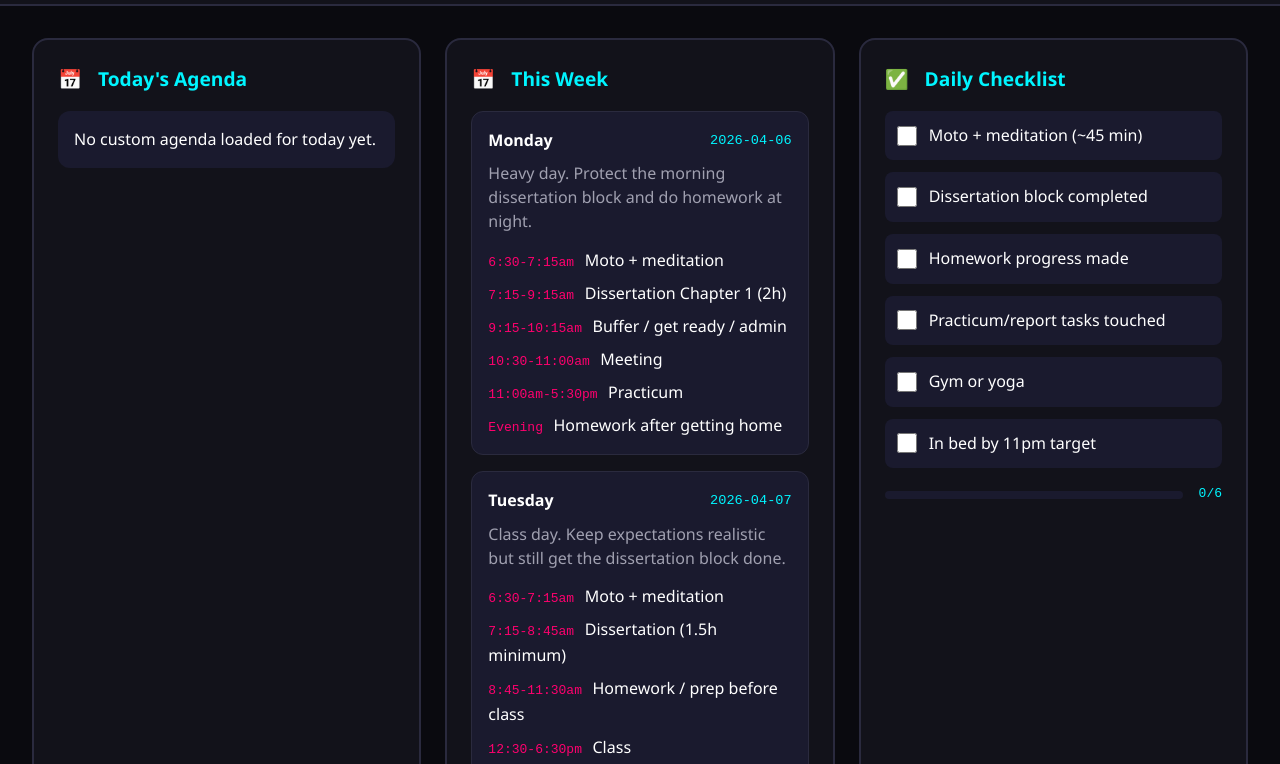
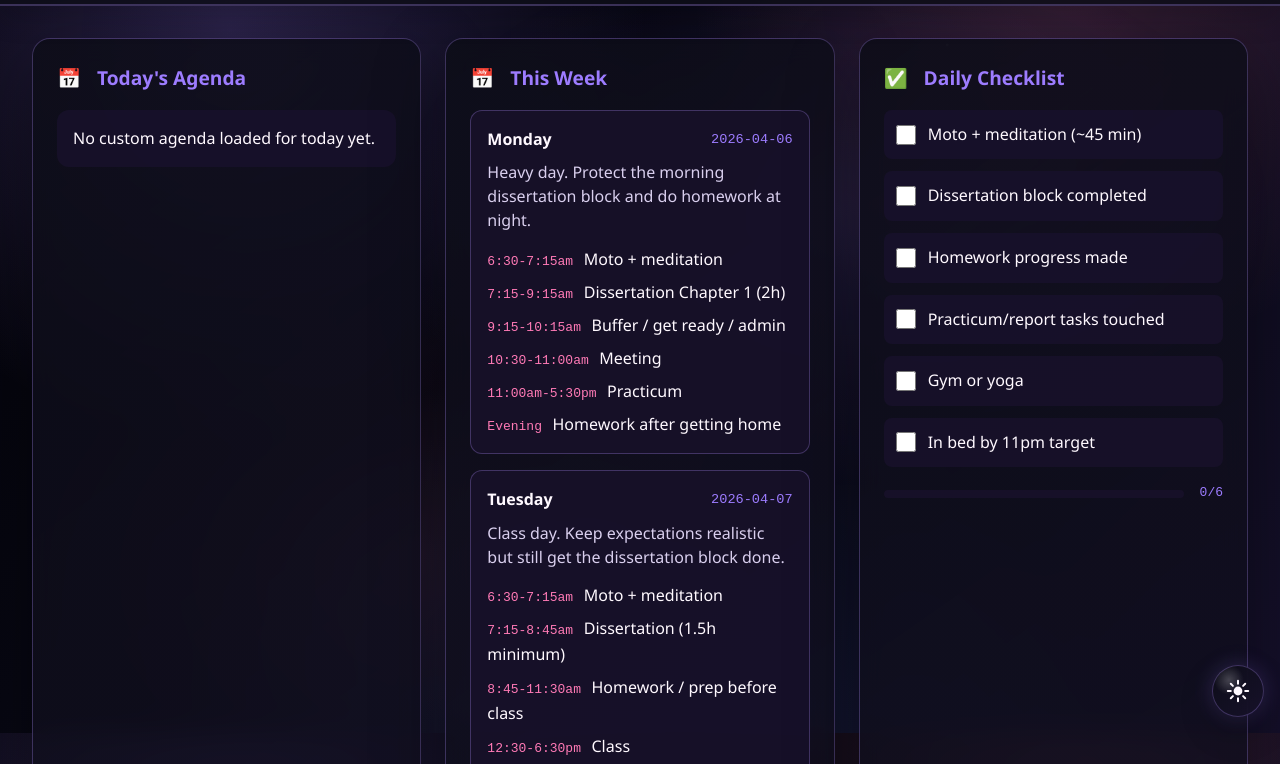
Before and after one commit to destyneeassistant-png/thenest, a plain HTML site: page dashboard.html in a window 1280 px wide. Shown: the part 67-831 px from the top of the page. Drawn offline with nearby package versions, Linux system fonts and the light colour scheme.

Commit message:
feat: add cosmic theme toggle

```diff
--- a/dashboard.html
+++ b/dashboard.html
@@ -206,5 +206,6 @@
     <script src="https://cdn.jsdelivr.net/npm/chart.js@4.4.1/dist/chart.umd.min.js"></script>
     <script src="api.js"></script>
     <script src="dashboard.js"></script>
+    <script src="theme.js"></script>
 </body>
 </html>
--- a/styles.css
+++ b/styles.css
@@ -1,18 +1,51 @@
 :root {
-    --bg-primary: #0a0a0f;
-    --bg-secondary: #12121a;
-    --bg-tertiary: #1a1a2e;
-    --neon-pink: #ff006e;
-    --neon-blue: #00f5ff;
-    --neon-purple: #8338ec;
-    --neon-green: #39ff14;
-    --text-primary: #ffffff;
-    --text-secondary: #a0a0b0;
-    --text-muted: #606070;
-    --border-color: #2a2a3e;
-    --success: #39ff14;
-    --warning: #ffbe0b;
-    --error: #ff006e;
+    /* Black Cosmic Library: dark galaxy + midnight academic panels */
+    --bg-primary: #05050d;
+    --bg-secondary: rgba(13, 13, 24, 0.92);
+    --bg-tertiary: rgba(24, 18, 43, 0.88);
+    --neon-pink: #ff7ab6;
+    --neon-blue: #9d7cff;
+    --neon-purple: #7c5cff;
+    --neon-green: #b8f7d4;
+    --text-primary: #fff9ff;
+    --text-secondary: #d9cfee;
+    --text-muted: #9388ad;
+    --border-color: rgba(177, 145, 255, 0.28);
+    --success: #b8f7d4;
+    --warning: #ffd166;
+    --error: #ff6b9d;
+    --page-gradient:
+        radial-gradient(circle at 18% 12%, rgba(157, 124, 255, 0.26), transparent 26rem),
+        radial-gradient(circle at 84% 6%, rgba(255, 122, 182, 0.18), transparent 24rem),
+        radial-gradient(circle at 50% 110%, rgba(66, 133, 244, 0.14), transparent 30rem),
+        linear-gradient(135deg, #020208 0%, #090916 52%, #15102a 100%);
+    --panel-shadow: 0 24px 70px rgba(0, 0, 0, 0.38);
+    --button-text: #ffffff;
+}
+
+:root[data-theme="light"] {
+    /* Light galaxy mode: white background, same cosmic-library palette */
+    --bg-primary: #fffaff;
+    --bg-secondary: rgba(255, 255, 255, 0.94);
+    --bg-tertiary: rgba(247, 241, 255, 0.92);
+    --neon-pink: #c43b7d;
+    --neon-blue: #6f4bd8;
+    --neon-purple: #805ad5;
+    --neon-green: #247a5a;
+    --text-primary: #171126;
+    --text-secondary: #4e4268;
+    --text-muted: #7e728f;
+    --border-color: rgba(111, 75, 216, 0.22);
+    --success: #247a5a;
+    --warning: #9a6500;
+    --error: #b42360;
+    --page-gradient:
+        radial-gradient(circle at 14% 10%, rgba(157, 124, 255, 0.20), transparent 24rem),
+        radial-gradient(circle at 82% 8%, rgba(255, 122, 182, 0.18), transparent 24rem),
+        radial-gradient(circle at 55% 105%, rgba(111, 75, 216, 0.12), transparent 28rem),
+        linear-gradient(135deg, #ffffff 0%, #fff8fd 48%, #f4efff 100%);
+    --panel-shadow: 0 18px 50px rgba(93, 64, 160, 0.13);
+    --button-text: #ffffff;
 }
 
 * {
@@ -23,10 +56,40 @@
 
 body {
     font-family: 'Segoe UI', system-ui, -apple-system, sans-serif;
-    background: var(--bg-primary);
+    background: var(--page-gradient);
+    background-attachment: fixed;
     color: var(--text-primary);
     min-height: 100vh;
     line-height: 1.6;
+}
+
+body::before {
+    content: "";
+    position: fixed;
+    inset: 0;
+    pointer-events: none;
+    z-index: -1;
+    background:
+        radial-gradient(circle at 10% 18%, rgba(255,255,255,.62) 0 1px, transparent 1.8px),
+        radial-gradient(circle at 28% 8%, rgba(255,255,255,.46) 0 1px, transparent 1.8px),
+        radial-gradient(circle at 52% 20%, rgba(255,255,255,.52) 0 1px, transparent 1.8px),
+        radial-gradient(circle at 74% 14%, rgba(255,255,255,.58) 0 1px, transparent 1.8px),
+        radial-gradient(circle at 88% 34%, rgba(255,255,255,.42) 0 1px, transparent 1.8px),
+        radial-gradient(ellipse at 65% 35%, rgba(157,124,255,.22), transparent 28rem),
+        radial-gradient(ellipse at 32% 78%, rgba(255,122,182,.13), transparent 24rem);
+    opacity: .75;
+}
+
+:root[data-theme="light"] body::before {
+    background:
+        radial-gradient(circle at 10% 18%, rgba(111,75,216,.32) 0 1px, transparent 1.8px),
+        radial-gradient(circle at 28% 8%, rgba(196,59,125,.28) 0 1px, transparent 1.8px),
+        radial-gradient(circle at 52% 20%, rgba(111,75,216,.26) 0 1px, transparent 1.8px),
+        radial-gradient(circle at 74% 14%, rgba(196,59,125,.26) 0 1px, transparent 1.8px),
+        radial-gradient(circle at 88% 34%, rgba(111,75,216,.20) 0 1px, transparent 1.8px),
+        radial-gradient(ellipse at 65% 35%, rgba(157,124,255,.18), transparent 28rem),
+        radial-gradient(ellipse at 32% 78%, rgba(255,122,182,.14), transparent 24rem);
+    opacity: 1;
 }
 
 /* Screen Management */
@@ -183,7 +246,7 @@ body {
 
 /* Dashboard */
 #dashboard-screen {
-    background: var(--bg-primary);
+    background: transparent;
 }
 
 .app-header {
@@ -191,11 +254,13 @@ body {
     justify-content: space-between;
     align-items: center;
     padding: 1rem 2rem;
-    background: var(--bg-secondary);
+    background: color-mix(in srgb, var(--bg-secondary) 92%, transparent);
     border-bottom: 2px solid var(--border-color);
     position: sticky;
     top: 0;
     z-index: 100;
+    backdrop-filter: blur(18px);
+    box-shadow: 0 10px 30px rgba(0,0,0,.16);
 }
 
 .logo {
@@ -260,11 +325,13 @@ body {
 }
 
 .widget {
-    background: var(--bg-secondary);
-    border-radius: 16px;
+    background: linear-gradient(145deg, color-mix(in srgb, var(--bg-secondary) 96%, transparent), color-mix(in srgb, var(--bg-tertiary) 74%, transparent));
+    border-radius: 18px;
     padding: 1.5rem;
-    border: 2px solid var(--border-color);
+    border: 1px solid var(--border-color);
     transition: all 0.3s;
+    box-shadow: var(--panel-shadow);
+    backdrop-filter: blur(12px);
 }
 
 .widget:hover {
@@ -440,7 +507,7 @@ body {
 
 .time-btn {
     background: var(--neon-purple);
-    color: white;
+    color: var(--button-text);
     border: none;
     padding: 0.5rem 1rem;
     border-radius: 6px;
@@ -696,7 +763,7 @@ body {
 
 .action-btn {
     background: linear-gradient(135deg, var(--neon-purple), var(--neon-pink));
-    color: white;
+    color: var(--button-text);
     border: none;
     padding: 1rem;
     border-radius: 12px;
@@ -711,7 +778,7 @@ body {
 .action-btn:hover {
     transform: translateY(-2px);
     box-shadow: 0 10px 20px rgba(131, 56, 236, 0.3);
-    color: white;
+    color: var(--button-text);
 }
 
 /* Modal */
@@ -757,6 +824,46 @@ body {
 
 .close-btn:hover {
     color: var(--error);
+}
+
+/* Theme Toggle */
+.theme-toggle {
+    position: fixed;
+    right: 1rem;
+    bottom: 1rem;
+    z-index: 1200;
+    width: 52px;
+    height: 52px;
+    display: grid;
+    place-items: center;
+    border-radius: 999px;
+    border: 1px solid var(--border-color);
+    background:
+        radial-gradient(circle at 32% 28%, rgba(255,255,255,.22), transparent 30%),
+        linear-gradient(135deg, var(--bg-secondary), var(--bg-tertiary));
+    color: var(--text-primary);
+    box-shadow: 0 14px 34px rgba(0,0,0,.24), 0 0 22px rgba(157,124,255,.22);
+    cursor: pointer;
+    font-size: 1.35rem;
+    transition: transform .18s ease, box-shadow .18s ease, border-color .18s ease;
+    backdrop-filter: blur(14px);
+}
+
+.theme-toggle:hover {
+    transform: translateY(-3px) scale(1.04);
+    border-color: var(--neon-pink);
+    box-shadow: 0 18px 42px rgba(0,0,0,.30), 0 0 30px rgba(255,122,182,.28);
+}
+
+.theme-toggle:focus-visible {
+    outline: 3px solid color-mix(in srgb, var(--neon-blue) 65%, white);
+    outline-offset: 3px;
+}
+
+.theme-toggle svg {
+    width: 24px;
+    height: 24px;
+    display: block;
 }
 
 /* Responsive */
--- /dev/null
+++ b/theme.js
@@ -0,0 +1,56 @@
+// Global theme switcher for The Nest
+// Keeps the Black Cosmic Library / galaxy theme, with a white "light mode" option.
+(function () {
+    const STORAGE_KEY = 'nest-theme-mode';
+    const root = document.documentElement;
+
+    function getPreferredMode() {
+        const stored = localStorage.getItem(STORAGE_KEY);
+        if (stored === 'light' || stored === 'dark') return stored;
+        return 'dark';
+    }
+
+    function setTheme(mode) {
+        const nextMode = mode === 'light' ? 'light' : 'dark';
+        root.dataset.theme = nextMode;
+        localStorage.setItem(STORAGE_KEY, nextMode);
+        document.querySelector('meta[name="theme-color"]')?.setAttribute(
+            'content',
+            nextMode === 'light' ? '#fff9ff' : '#05050d'
+        );
+        const toggle = document.getElementById('theme-toggle');
+        if (toggle) {
+            const isLight = nextMode === 'light';
+            toggle.innerHTML = isLight
+                ? '<svg viewBox="0 0 24 24" aria-hidden="true"><path d="M21 14.6A8.4 8.4 0 0 1 9.4 3a7.2 7.2 0 1 0 11.6 11.6Z" fill="currentColor"/></svg>'
+                : '<svg viewBox="0 0 24 24" aria-hidden="true"><circle cx="12" cy="12" r="4.4" fill="currentColor"/><path d="M12 1.8v3M12 19.2v3M4.8 4.8l2.1 2.1M17.1 17.1l2.1 2.1M1.8 12h3M19.2 12h3M4.8 19.2l2.1-2.1M17.1 6.9l2.1-2.1" stroke="currentColor" stroke-width="2" stroke-linecap="round"/></svg>';
+            toggle.setAttribute('aria-label', isLight ? 'Switch to dark galaxy mode' : 'Switch to light galaxy mode');
+            toggle.title = isLight ? 'Switch to dark galaxy mode' : 'Switch to light galaxy mode';
+        }
+        window.dispatchEvent(new CustomEvent('nest-theme-change', { detail: { mode: nextMode } }));
+    }
+
+    function addToggle() {
+        if (document.getElementById('theme-toggle')) return;
+        const button = document.createElement('button');
+        button.type = 'button';
+        button.id = 'theme-toggle';
+        button.className = 'theme-toggle';
+        button.addEventListener('click', () => {
+            setTheme(root.dataset.theme === 'light' ? 'dark' : 'light');
+        });
+        document.body.appendChild(button);
+    }
+
+    setTheme(getPreferredMode());
+
+    if (document.readyState === 'loading') {
+        document.addEventListener('DOMContentLoaded', () => {
+            addToggle();
+            setTheme(root.dataset.theme || getPreferredMode());
+        });
+    } else {
+        addToggle();
+        setTheme(root.dataset.theme || getPreferredMode());
+    }
+})();
```
Also changed, not shown: calendar.html (+1 -0 lines), index.html (+1 -0 lines), notes.html (+1 -0 lines), quiz-ethics.html (+1 -0 lines), quiz.html (+1 -0 lines), schedule.html (+1 -0 lines), settings.html (+1 -0 lines), upload.html (+1 -0 lines).
